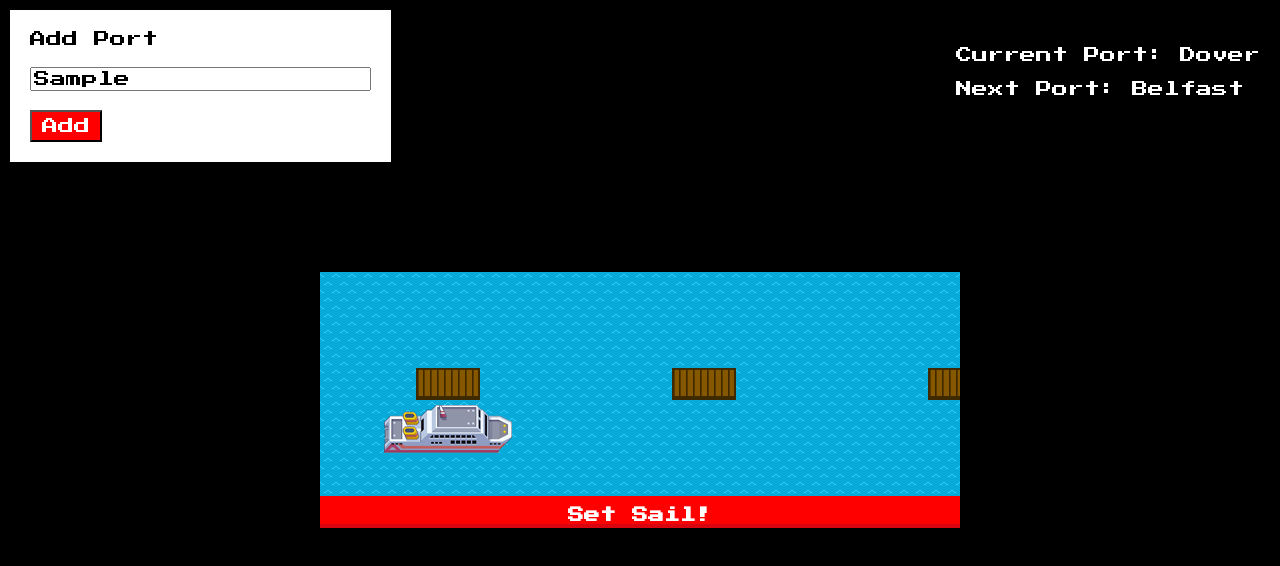
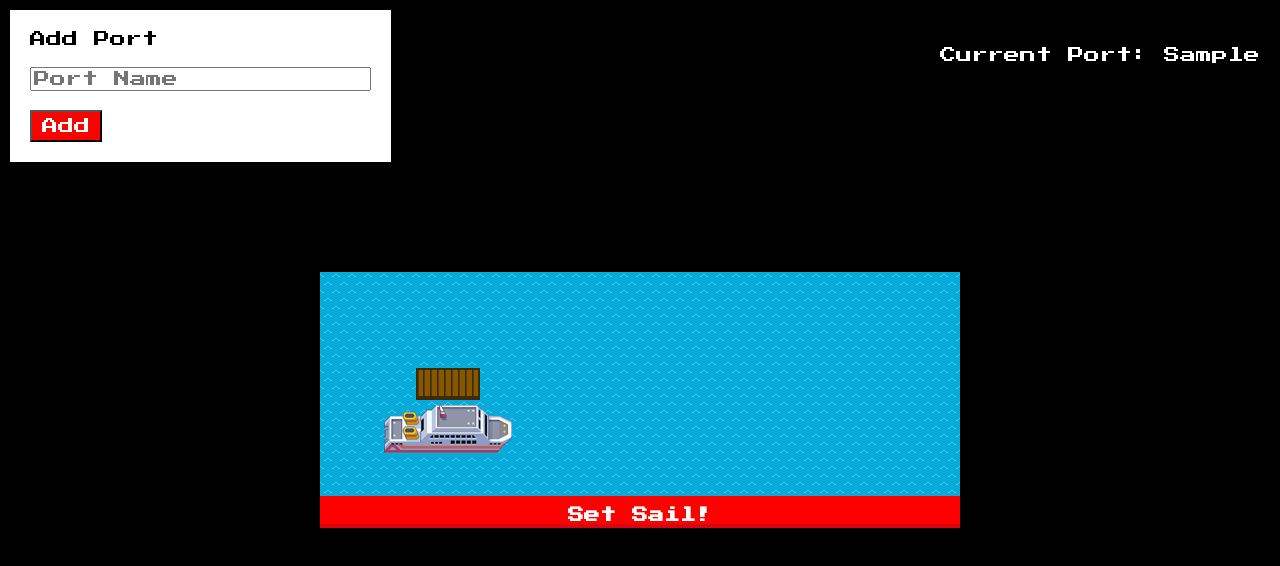
Before and after one commit to toothless13/cruise-ships, a website: page index.html in a window 1280 px wide. Both pictures are taken after typing "Sample" into the empty fields and a click on the button "Add". Drawn offline with Linux system fonts and the light colour scheme.

Commit message:
add ability to add own ports

```diff
--- a/css/style.css
+++ b/css/style.css
@@ -64,6 +64,7 @@ body {
     width: 128px;
     height: 64px;
     position: absolute;
+    display: none;
 }
 
 #sailbutton {
--- a/index.html
+++ b/index.html
@@ -34,15 +34,23 @@
     <script src="/src/Itinerary.js"></script>
     <script src="/src/Ship.js"></script>
     <script>
-        const itinerary = new Itinerary([
-            new Port('Dover'),
-            new Port('Belfast'),
-            new Port('Calais')
-        ]);
-        const ship = new Ship(itinerary);
-        const controller = new Controller(ship);
-        controller.renderPorts(itinerary.ports);
-        controller.renderShip();
+        const itinerary = new Itinerary([]);
+
+        const addPortButton = document.querySelector('#addPort button');
+
+        function addFirstPort() {
+            const newPortName = document.querySelector('#portName').value;
+            itinerary.ports.push(new Port(newPortName));
+            document.querySelector('#portName').value = "";
+            console.log(itinerary.ports);
+            const ship = new Ship(itinerary);
+            const controller = new Controller(ship);
+            controller.renderPorts(itinerary.ports);
+            controller.renderShip();
+            addPortButton.removeEventListener('click', addFirstPort);
+        };
+
+        addPortButton.addEventListener('click', addFirstPort);
     </script>
 </body>
 </html>
--- a/src/Controller.js
+++ b/src/Controller.js
@@ -7,6 +7,9 @@
                 this.setSail();
             });
             this.renderHud();
+            document.querySelector('#addPort button').addEventListener('click', () => {
+                this.addPort();
+            })
         }
 
         initialiseSea() {
@@ -21,7 +24,19 @@
             }, 1000);
         }
 
+        addPort() {
+            const ship = this.ship;
+            console.log("This is being invoked")
+            const newPortName = document.querySelector('#portName').value;
+            ship.itinerary.ports.push(new Port(newPortName));
+            document.querySelector('#portName').value = "";
+            console.log(ship.itinerary.ports);
+            this.renderPorts(ship.itinerary.ports)
+            this.renderHud();
+        }
+
         renderPorts(ports) {
+            document.querySelector('#ports').innerHTML = '';
             const portsElement = document.querySelector('#ports');
             portsElement.style.width = '0px';
             ports.forEach((port, index) => {
@@ -42,6 +57,7 @@
             const shipElement = document.querySelector('#ship');
             shipElement.style.top = `${port.offsetTop + 32}px`;
             shipElement.style.left = `${port.offsetLeft - 32}px`;
+            shipElement.style.display = 'block';
         }
 
         setSail() {
```
